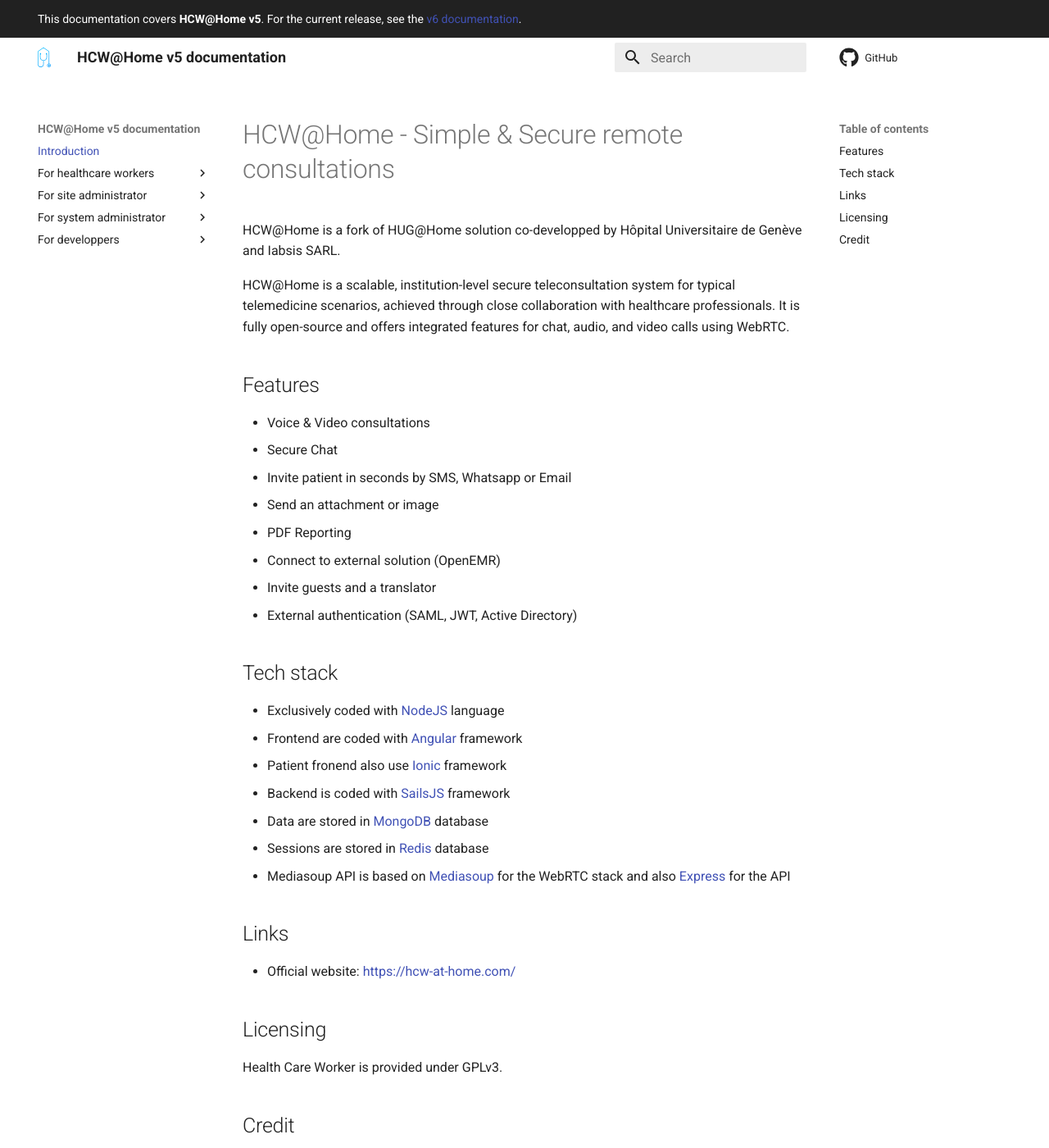
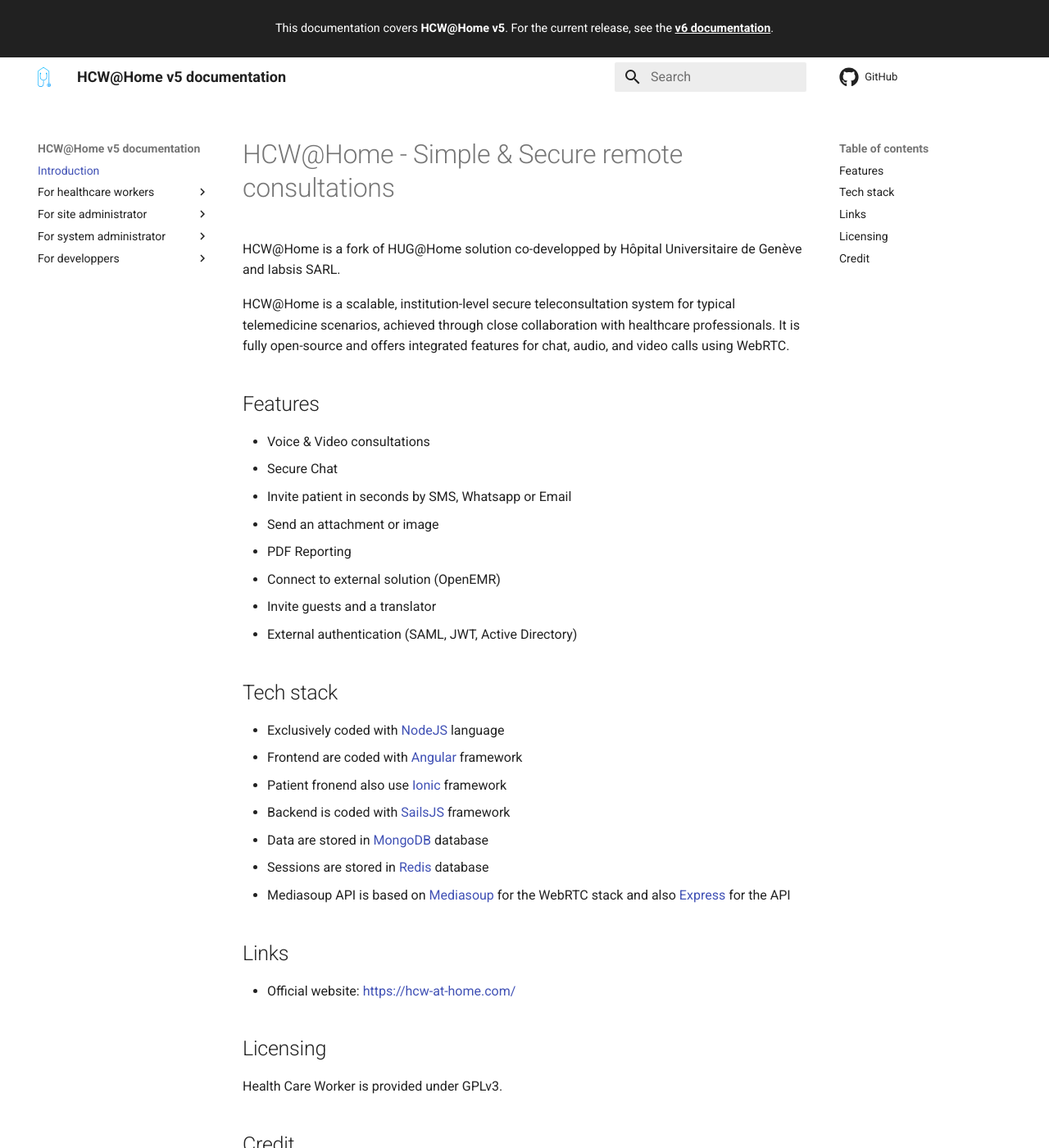
Before and after one commit to HCW-home/hcw-docs, an MkDocs documentation site: the page built from docs/index.md, in a window 1280 px wide and 1400 px high. Shown: the whole window at 82% size. Built offline with MkDocs 1.6.1 and Material for MkDocs 9.7.7, drawn with Linux system fonts in a browser that asks for light colours; comment, search, counter and statistics services are not loaded.

Commit message:
docs: style the version notice banner

```diff
--- a/docs/css/style.css
+++ b/docs/css/style.css
@@ -33,3 +33,17 @@
         border: none;
     }
 }
+
+
+/* Version notice shown in the announcement bar on every page */
+.hcw-version-notice {
+  padding: 0.6rem 0.8rem;
+  text-align: center;
+  font-size: 0.72rem;
+  line-height: 1.5;
+}
+.hcw-version-notice a {
+  color: inherit;
+  text-decoration: underline;
+  font-weight: 700;
+}
```
